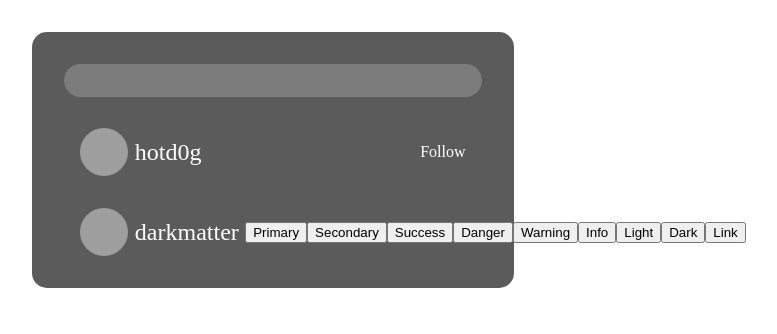
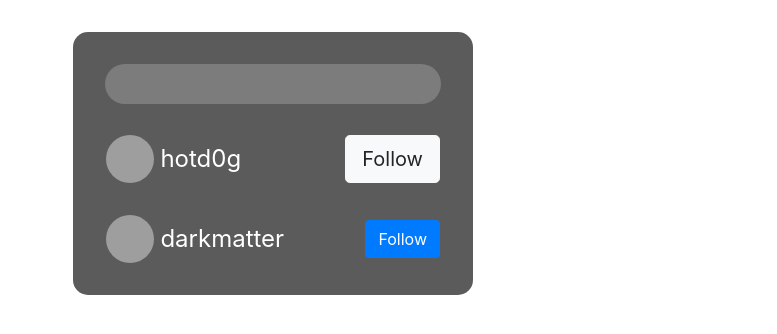
Before and after one commit to FabianRamirez03/StraviaTec-Web, an Angular app: page /friendSearch in a window 1280 px wide. Shown: the top 334 px of the page, without its empty margins (367-1144 px from the left). Built offline with nearby package versions, Linux system fonts and the light colour scheme; grey boxes are pictures that could not be loaded.

Commit message:
[edit] instalacion de bootstrap

```diff
--- a/angular.json
+++ b/angular.json
@@ -28,7 +28,8 @@
               "src/assets"
             ],
             "styles": [
-              "src/styles.scss"
+              "src/styles.scss",
+              "node_modules/bootstrap/dist/css/bootstrap.min.css"
             ],
             "scripts": []
           },
--- a/package.json
+++ b/package.json
@@ -19,17 +19,18 @@
     "@angular/platform-browser": "~10.1.3",
     "@angular/platform-browser-dynamic": "~10.1.3",
     "@angular/router": "~10.1.3",
+    "bootstrap": "^4.5.3",
     "rxjs": "~6.6.0",
     "tslib": "^2.0.0",
     "zone.js": "~0.10.2"
   },
   "devDependencies": {
-    "@angular-devkit/build-angular": "~0.1001.3",
+    "@angular-devkit/build-angular": "^0.1002.0",
     "@angular/cli": "~10.1.3",
     "@angular/compiler-cli": "~10.1.3",
-    "@types/node": "^12.11.1",
     "@types/jasmine": "~3.5.0",
     "@types/jasminewd2": "~2.0.3",
+    "@types/node": "^12.11.1",
     "codelyzer": "^6.0.0",
     "jasmine-core": "~3.6.0",
     "jasmine-spec-reporter": "~5.0.0",
--- a/src/app/Vistas/friends/friends.component.html
+++ b/src/app/Vistas/friends/friends.component.html
@@ -33,16 +33,7 @@
           <div class="title">
             darkmatter
           </div>
-          <button type="button" class="btn btn-primary">Primary</button>
-          <button type="button" class="btn btn-secondary">Secondary</button>
-          <button type="button" class="btn btn-success">Success</button>
-          <button type="button" class="btn btn-danger">Danger</button>
-          <button type="button" class="btn btn-warning">Warning</button>
-          <button type="button" class="btn btn-info">Info</button>
-          <button type="button" class="btn btn-light">Light</button>
-          <button type="button" class="btn btn-dark">Dark</button>
-
-          <button type="button" class="btn btn-link">Link</button>
+          <button type="button" class="btn btn-primary">Follow</button>
         </div>
       </div>
     </div>
```
Also changed, not shown: 1 other file (tests, documents, lock files or other folders).
